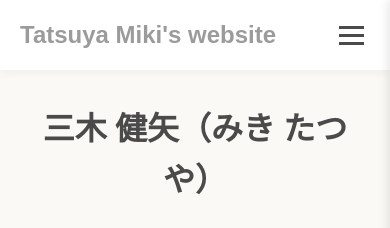
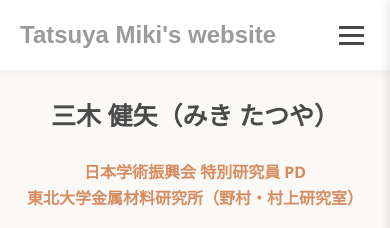
Before and after one commit to TatsuyaMiki/TatsuyaMiki, a plain HTML site: page index.html in a window 390 px wide. Shown: the top 228 px of the page. Drawn offline with Linux system fonts and the light colour scheme; a web font is replaced by a local one.

Commit message:
modified css

```diff
--- a/assets/css/style.css
+++ b/assets/css/style.css
@@ -618,6 +618,10 @@ footer {
         gap: 30px;
     }
 
+    .myname {
+        font-size:25px;
+    }
+
     .social-links {
         justify-content: center;
     }
```
